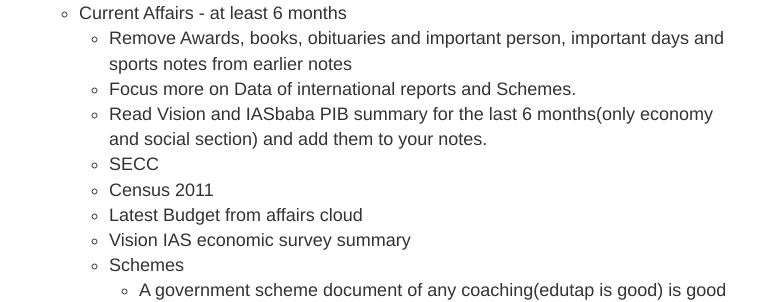
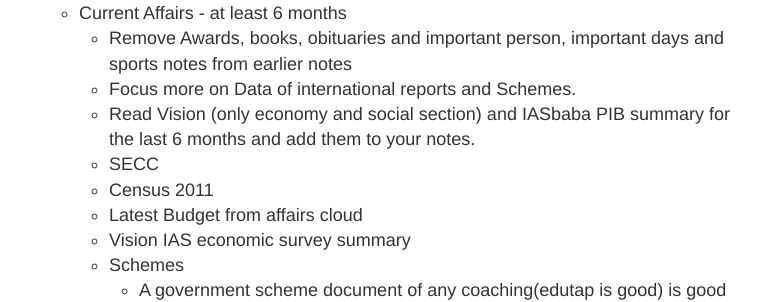
Before and after one commit to anilmodi2011/Blog, a Jekyll site: the page built from _posts/2020-10-23-hello.md, in a window 1280 px wide and 900 px high, scrolled down 1373 px. Shown: the part 156-458 px from the top of the window, without its empty margins (261-1022 px from the left). Built offline with Jekyll 4.4.1, drawn with Linux system fonts in a browser that asks for light colours.

```diff
--- a/_posts/2020-10-23-hello.md
+++ b/_posts/2020-10-23-hello.md
@@ -63,7 +63,7 @@ First, carefully read this - [Jiga Comp Strategy.pdf](https://drive.google.com/f
 	-	Current Affairs - at least 6 months
 		-	Remove  Awards, books, obituaries and important person, important days and sports notes from earlier notes
 		-	Focus more on Data of international reports and Schemes.
-		-	Read Vision and IASbaba PIB summary for the last 6 months(only economy and social section) and add them to your notes.
+		-	Read Vision (only economy and social section) and IASbaba PIB summary for the last 6 months and add them to your notes.
 		-	SECC
 		-	Census 2011
 		-	Latest Budget from affairs cloud
```
